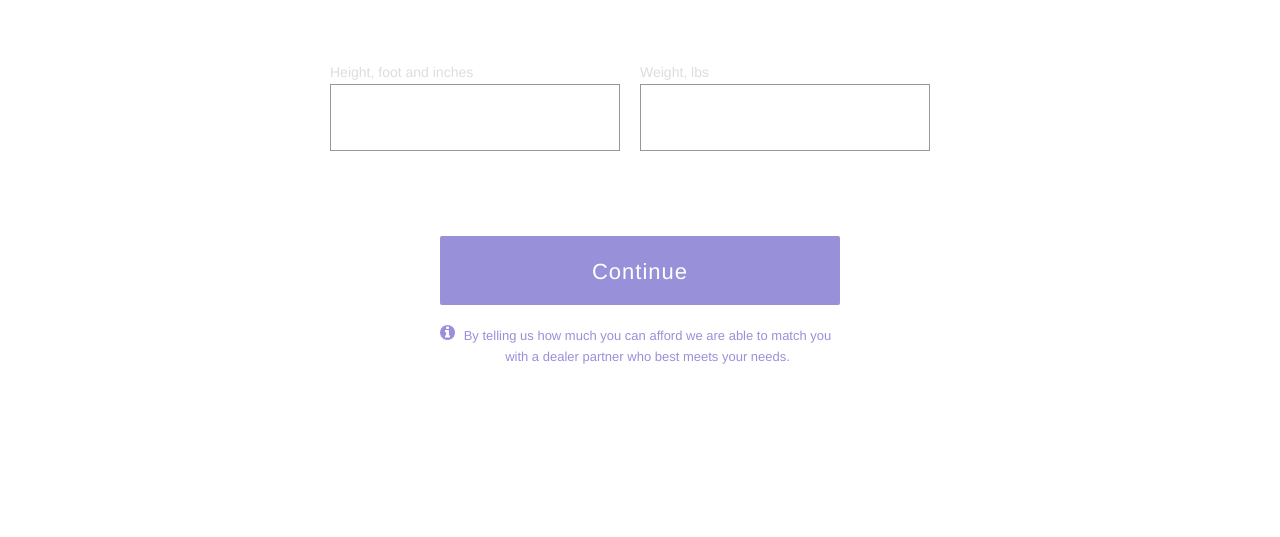
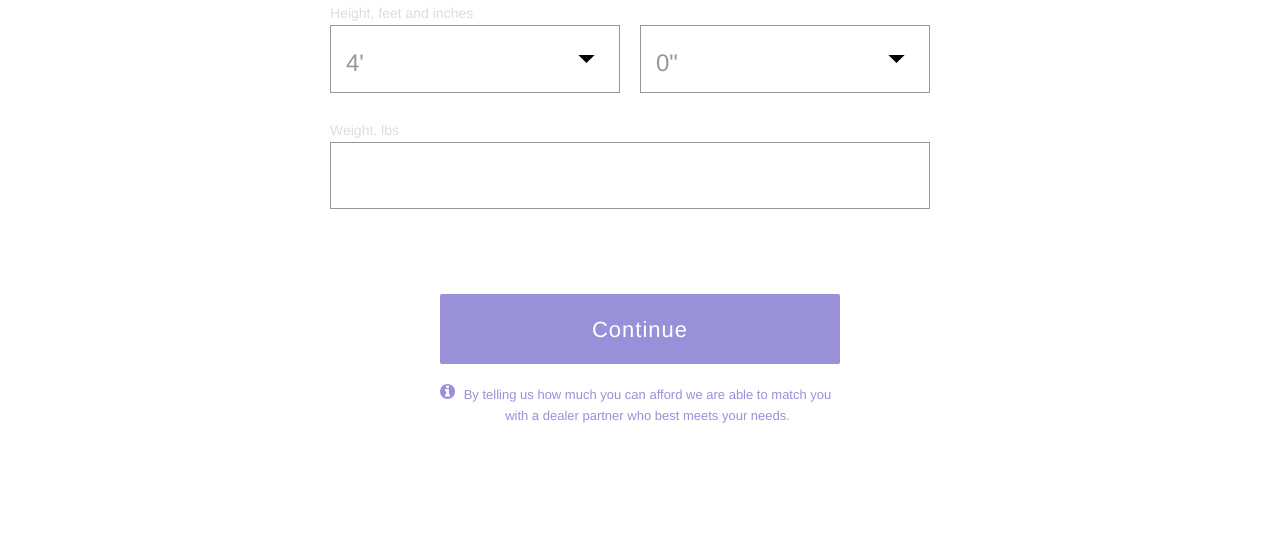
Before and after one commit to annet-lacrimosa/my-figura, a website: page markup/step6.html in a window 1280 px wide. Shown: the part 263-800 px from the top of the page. Drawn offline with nearby package versions, Linux system fonts and the light colour scheme; a web font is replaced by a local one.

Commit message:
#7935 - add selects for height

```diff
--- a/markup/scss/all.scss
+++ b/markup/scss/all.scss
@@ -401,9 +401,9 @@ p{
 		margin: 0 -10px;
 		align-items: stretch;
 		width: 100%;
+		flex-wrap: wrap;
 		@include media("<=tablet"){
 			margin: 0;
-			flex-wrap: wrap;
 		}
 	}
 	.input-box{
@@ -430,6 +430,11 @@ p{
 		line-height: 14px;
 		margin-bottom: 5px;
 		color: $light-gray;
+	}
+	.label-box{
+		width: 100%;
+		display: block;
+		padding: 0 10px;
 	}
 	.legend{
 		font-size:18px;
--- a/markup/step6.html
+++ b/markup/step6.html
@@ -33,11 +33,36 @@
 				<form action="#" class="question-form">
 					<fieldset>
 						<div class="input-row">
-							<div class="input-box">
-								<span class="label">Height, foot and inches</span>
-								<input value="Height" type="number" min="4" max="7" step="0.1">
+							<div class="label-box">
+								<span class="label">Height, feet and inches</span>
 							</div>
 							<div class="input-box">
+								<select>
+									<option>4'</option>
+									<option>5'</option>
+									<option>6'</option>
+									<option>7'</option>
+								</select>
+							</div>
+							<div class="input-box">
+								<select>
+									<option>0"</option>
+									<option>1"</option>
+									<option>2"</option>
+									<option>3"</option>
+									<option>4"</option>
+									<option>5"</option>
+									<option>6"</option>
+									<option>7"</option>
+									<option>8"</option>
+									<option>9"</option>
+									<option>10"</option>
+									<option>11"</option>
+								</select>
+							</div>
+						</div>
+						<div class="input-row">
+							<div class="input-box full-width">
 								<span class="label">Weight, lbs</span>
 								<input value="Weight" type="number" min="90" max="300">
 							</div>
```
Also changed, not shown: markup/includes/step6.html (+28 -3 lines), markup/css/all.css, 1 other file.
